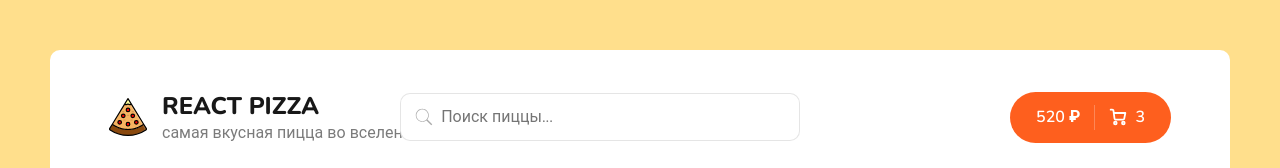
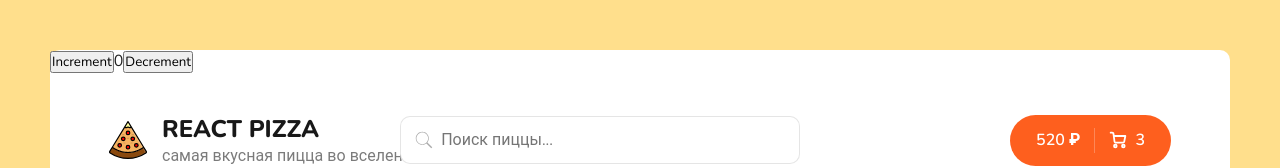
Before and after one commit to fundamentum71/Archakov-react-pizza-v2, a React (Create React App) app: page / in a window 1280 px wide. Shown: the top 168 px of the page. Built offline with nearby package versions, Linux system fonts and the light colour scheme; no server answers.

Commit message:
знакомство с redux toolkit

```diff
--- a/package.json
+++ b/package.json
@@ -3,6 +3,7 @@
 	"version": "0.1.0",
 	"private": true,
 	"dependencies": {
+		"@reduxjs/toolkit": "^1.8.5",
 		"@testing-library/jest-dom": "^5.16.5",
 		"@testing-library/react": "^13.3.0",
 		"@testing-library/user-event": "^13.5.0",
@@ -10,6 +11,7 @@
 		"react-content-loader": "^6.2.0",
 		"react-dom": "^18.2.0",
 		"react-paginate": "^8.1.3",
+		"react-redux": "^8.0.2",
 		"react-router-dom": "^6.3.0",
 		"react-scripts": "5.0.1",
 		"sass": "^1.54.4",
--- a/src/App.js
+++ b/src/App.js
@@ -1,4 +1,10 @@
 import React from 'react';
+
+//for redux*************
+import { useSelector, useDispatch } from 'react-redux';
+import { decrement, increment } from './redux/slices/filterSlice';
+/************/
+
 import Header from './components/Header';
 import Home from './pages/Home';
 import NotFound from './pages/NotFoun';
@@ -13,8 +19,22 @@
 function App() {
 	const [searchValue, setSearshValue] = React.useState('');
 
+	//for redux*************
+	const count = useSelector((state) => state.counter.value);
+	const dispatch = useDispatch();
+	/************/
 	return (
 		<div className="wrapper">
+			{/* for redux************* */}
+			<button aria-label="Increment value" onClick={() => dispatch(increment())}>
+				Increment
+			</button>
+			<span>{count}</span>
+			<button aria-label="Decrement value" onClick={() => dispatch(decrement())}>
+				Decrement
+			</button>
+			{/* ***************** */}
+
 			<SearchConntext.Provider value={{ searchValue, setSearshValue }}>
 				<Header />
 				<div className="content">
--- a/src/index.js
+++ b/src/index.js
@@ -3,11 +3,18 @@
 import { BrowserRouter } from 'react-router-dom';
 import App from './App';
 
+//for redux*************
+import { store } from './redux/store';
+import { Provider } from 'react-redux';
+/************/
+
 const root = ReactDOM.createRoot(document.getElementById('root'));
 root.render(
 	<BrowserRouter>
-		<React.StrictMode>
-			<App />
-		</React.StrictMode>
+		<Provider store={store}>
+			<React.StrictMode>
+				<App />
+			</React.StrictMode>
+		</Provider>
 	</BrowserRouter>,
 );
--- /dev/null
+++ b/src/redux/slices/filterSlice.js
@@ -0,0 +1,27 @@
+//for redux*************
+import { createSlice } from '@reduxjs/toolkit';
+
+const initialState = {
+	value: 0,
+};
+
+export const counterSlice = createSlice({
+	name: 'counter',
+	initialState,
+	reducers: {
+		increment: (state) => {
+			state.value += 1;
+		},
+		decrement: (state) => {
+			state.value -= 1;
+		},
+		incrementByAmount: (state, action) => {
+			state.value += action.payload;
+		},
+	},
+});
+
+export const { increment, decrement, incrementByAmount } = counterSlice.actions;
+
+export default counterSlice.reducer;
+/************/
--- /dev/null
+++ b/src/redux/store.js
@@ -0,0 +1,8 @@
+//for redux*************
+import { configureStore } from '@reduxjs/toolkit';
+import counterReducer from './slices/filterSlice';
+
+export const store = configureStore({
+	reducer: { counter: counterReducer },
+});
+/************/
```
Also changed, not shown: 1 other file (tests, documents, lock files or other folders).
